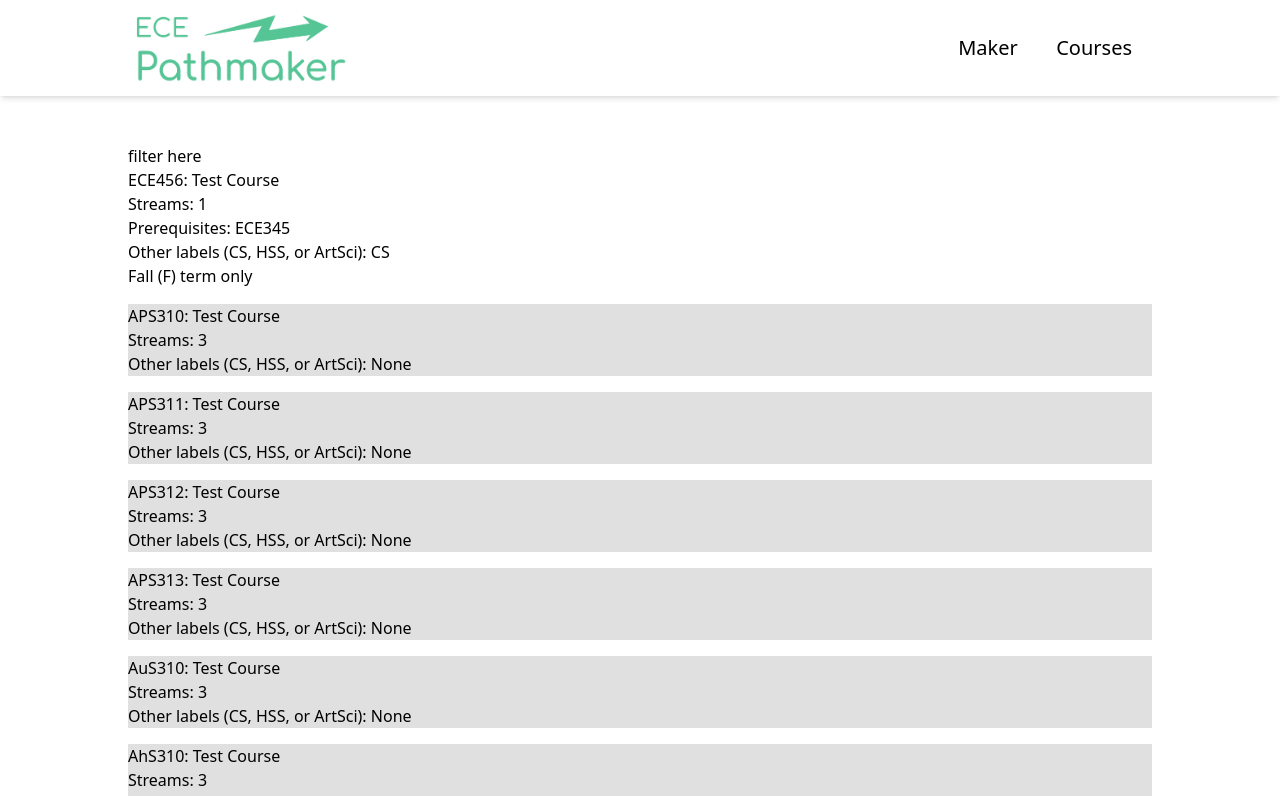
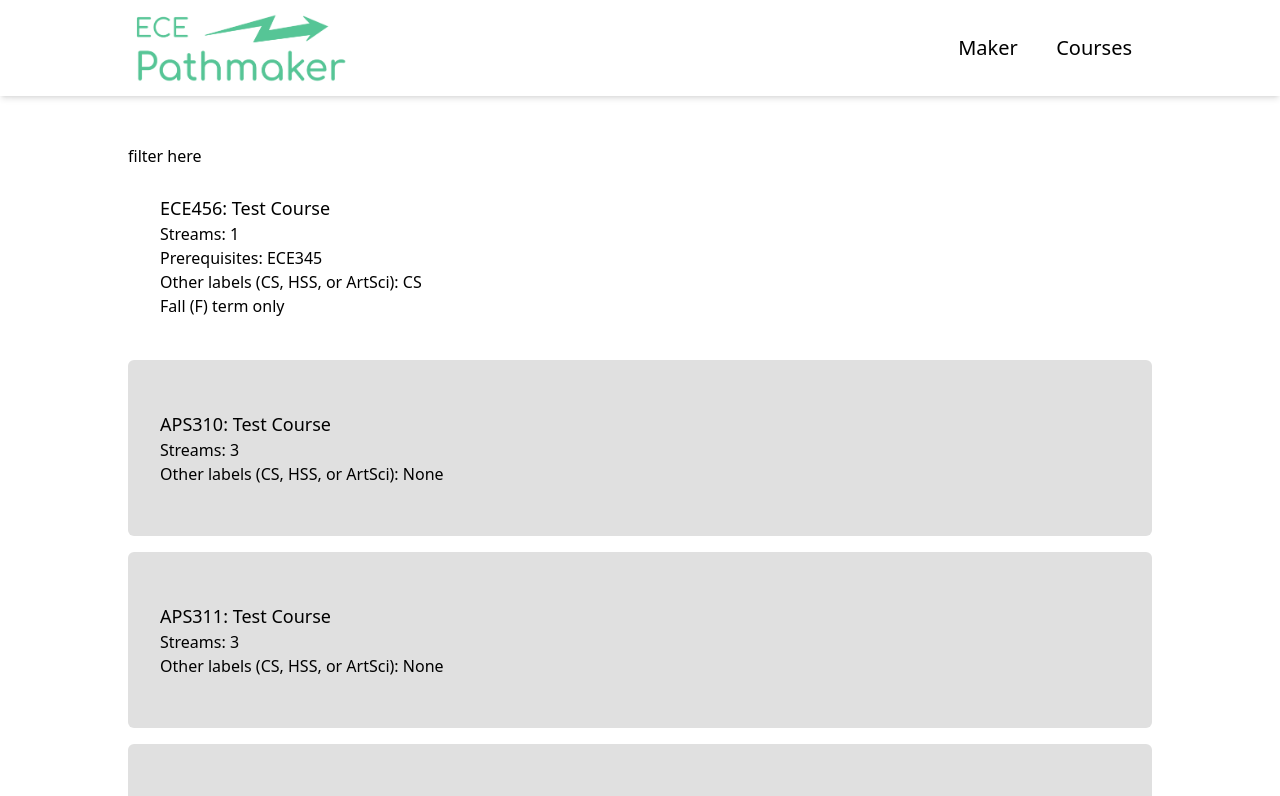
Before and after one commit to sunnwydays/ecepathmaker, a React (Vite) app: page /courses in a window 1280 px wide. Shown: the top 796 px of the page. Built offline with nearby package versions, Linux system fonts and the light colour scheme.

Commit message:
Style coursecard

```diff
--- a/src/components/CourseCard.tsx
+++ b/src/components/CourseCard.tsx
@@ -19,18 +19,6 @@ const CourseCard:FC<DraggableCardProps> = (props) => {
         transform: CSS.Transform.toString(transform),
     }
 
-    if (isDragging) {
-        return (
-            <div
-                className="bg-red-500 h-16"
-                style={style}
-                ref={setNodeRef}
-            >
-                hello
-            </div>
-        );
-    }
-
     const getStreamLabels = () => {
         const streams = [];
         if (props.stream1) streams.push("1");
@@ -50,19 +38,39 @@ const CourseCard:FC<DraggableCardProps> = (props) => {
         return labels.length ? labels.join(', ') : 'None';
     };
 
+    if (isDragging) {
+        return (
+            <div
+                className="
+                    bg-comp1
+                    h-[11rem]
+                    opacity-25
+                    rounded-md
+                    ring-2 ring-comp2
+                "
+                style={style}
+                ref={setNodeRef}
+            />
+        );
+    }
+
     return (
         <article
             data-testid="card-container"
             className={`
                 ${props.color ? `bg-[#${props.color}]` : 'bg-neutral2'}
-                flex flex-col`
-            }
+                flex flex-col justify-center
+                text-black
+                p-8
+                h-[11rem]
+                rounded-md
+            `}
             ref={setNodeRef}
             style={style}
             {...attributes}
             {...listeners}
         >
-            <h1>
+            <h1 className='text-lg font-medium'>
                 <span data-testid="course-code">{props.code}</span>
                 <span>: {props.name}</span>
             </h1>
```
